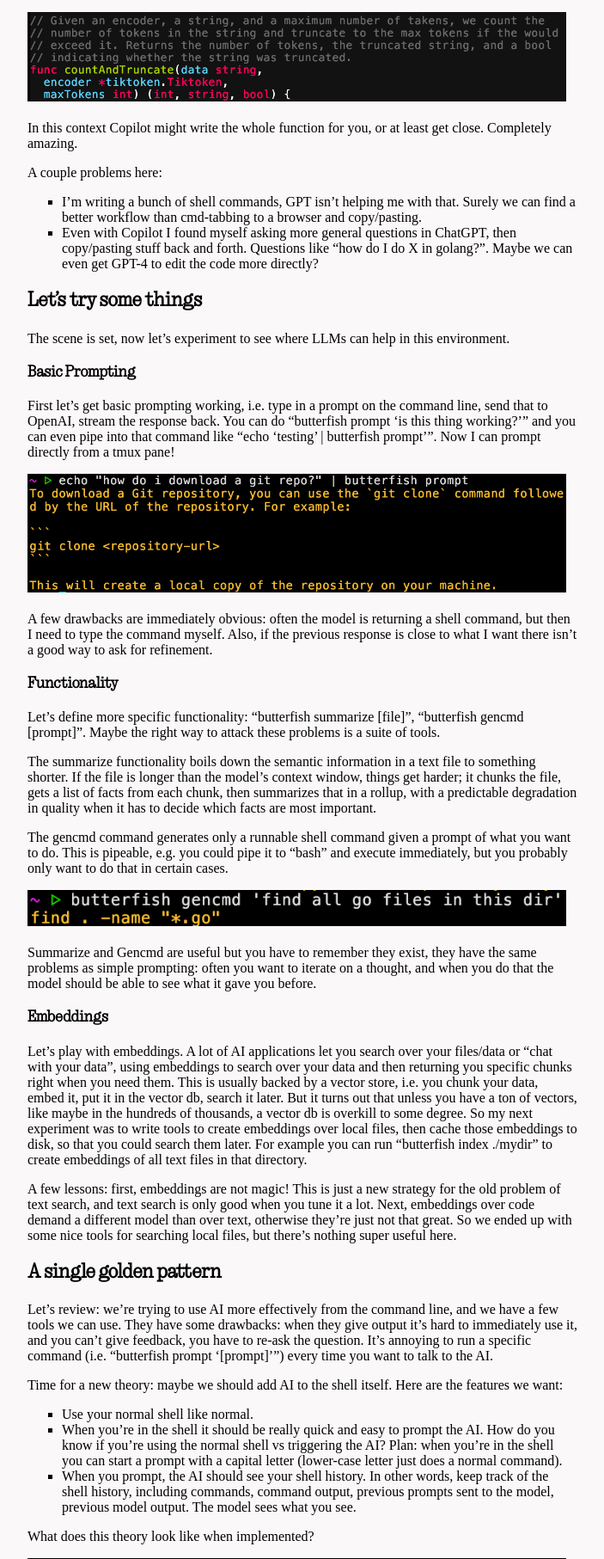
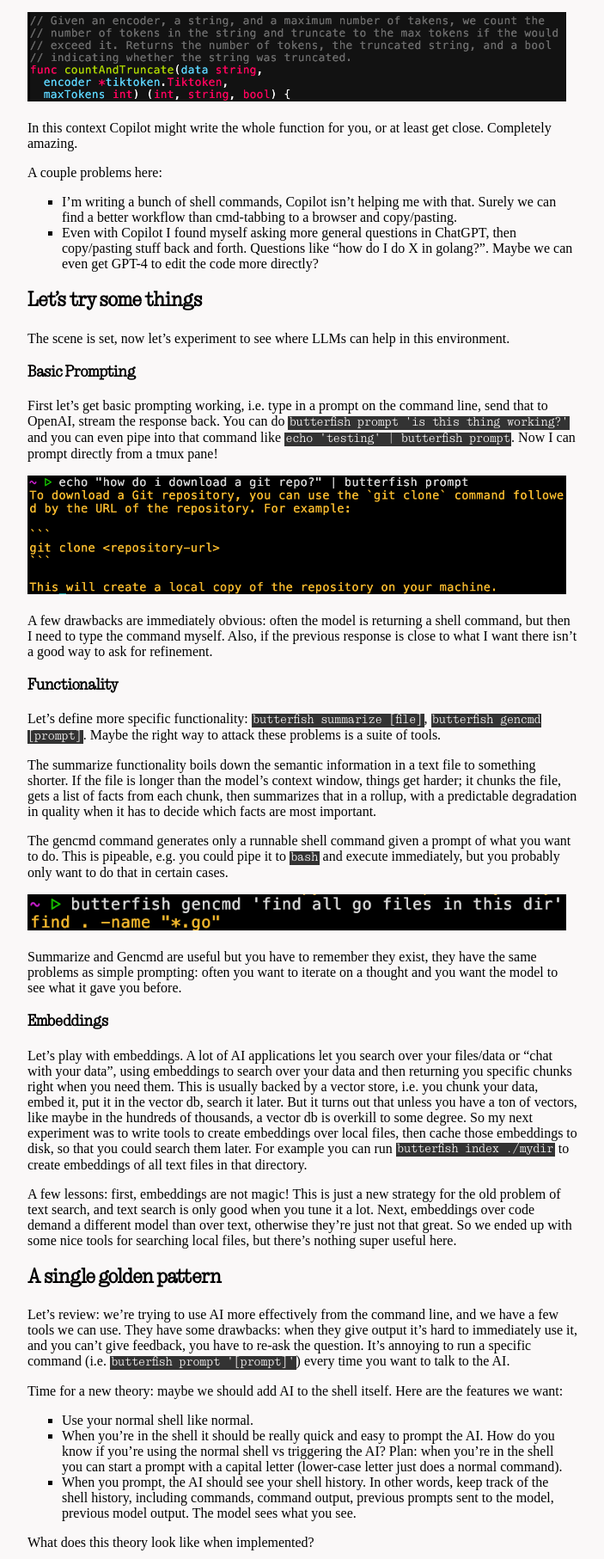
Before and after one commit to bakks/bakks.github.io, a PHP site: page /blog/20230927 in a window 1280 px wide. Shown: the part 1482-3295 px from the top of the page at 86% size, without its empty margins (288-991 px from the left). Run offline with PHP 8.4, Linux system fonts and the light colour scheme.

Commit message:
Editing blog post

```diff
--- a/blog/20230927/index.html
+++ b/blog/20230927/index.html
@@ -50,7 +50,7 @@
 
 <p>A couple problems here:
 <ul>
-  <li>I’m writing a bunch of shell commands, GPT isn’t helping me with that. Surely we can find a better workflow than cmd-tabbing to a browser and copy/pasting.</li>
+  <li>I’m writing a bunch of shell commands, Copilot isn’t helping me with that. Surely we can find a better workflow than cmd-tabbing to a browser and copy/pasting.</li>
   <li>Even with Copilot I found myself asking more general questions in ChatGPT, then copy/pasting stuff back and forth. Questions like “how do I do X in golang?”. Maybe we can even get GPT-4 to edit the code more directly?</li>
 </ul>
 
@@ -59,30 +59,30 @@
 
 
 <h3>Basic Prompting</h3>
-<p>First let’s get basic prompting working, i.e. type in a prompt on the command line, send that to OpenAI, stream the response back. You can do “butterfish prompt ‘is this thing working?’” and you can even pipe into that command like “echo ‘testing’ | butterfish prompt’”. Now I can prompt directly from a tmux pane!</p>
+<p>First let’s get basic prompting working, i.e. type in a prompt on the command line, send that to OpenAI, stream the response back. You can do <code>butterfish prompt 'is this thing working?'</code> and you can even pipe into that command like <code>echo 'testing' | butterfish prompt</code>. Now I can prompt directly from a tmux pane!</p>
 
 <a href="./image4.png"><img src="./image4.png"/></a>
 
 <p>A few drawbacks are immediately obvious: often the model is returning a shell command, but then I need to type the command myself. Also, if the previous response is close to what I want there isn’t a good way to ask for refinement.</p>
 
 <h3>Functionality</h3>
-<p>Let’s define more specific functionality: “butterfish summarize [file]”, “butterfish gencmd [prompt]”. Maybe the right way to attack these problems is a suite of tools.</p>
+<p>Let’s define more specific functionality: <code>butterfish summarize [file]</code>, <code>butterfish gencmd [prompt]</code>. Maybe the right way to attack these problems is a suite of tools.</p>
 
 <p>The summarize functionality boils down the semantic information in a text file to something shorter. If the file is longer than the model’s context window, things get harder; it chunks the file, gets a list of facts from each chunk, then summarizes that in a rollup, with a predictable degradation in quality when it has to decide which facts are most important.</p>
 
-<p>The gencmd command generates only a runnable shell command given a prompt of what you want to do. This is pipeable, e.g. you could pipe it to “bash” and execute immediately, but you probably only want to do that in certain cases.</p>
+<p>The gencmd command generates only a runnable shell command given a prompt of what you want to do. This is pipeable, e.g. you could pipe it to <code>bash</code> and execute immediately, but you probably only want to do that in certain cases.</p>
 
 <a href="./image8.png"><img src="./image8.png"/></a>
 
-<p>Summarize and Gencmd are useful but you have to remember they exist, they have the same problems as simple prompting: often you want to iterate on a thought, and when you do that the model should be able to see what it gave you before.</p>
+<p>Summarize and Gencmd are useful but you have to remember they exist, they have the same problems as simple prompting: often you want to iterate on a thought and you want the model to see what it gave you before.</p>
 
 <h3>Embeddings</h3>
-<p>Let’s play with embeddings. A lot of AI applications let you search over your files/data or “chat with your data”, using embeddings to search over your data and then returning you specific chunks right when you need them. This is usually backed by a vector store, i.e. you chunk your data, embed it, put it in the vector db, search it later. But it turns out that unless you have a ton of vectors, like maybe in the hundreds of thousands, a vector db is overkill to some degree. So my next experiment was to write tools to create embeddings over local files, then cache those embeddings to disk, so that you could search them later. For example you can run “butterfish index ./mydir” to create embeddings of all text files in that directory.</p>
+<p>Let’s play with embeddings. A lot of AI applications let you search over your files/data or “chat with your data”, using embeddings to search over your data and then returning you specific chunks right when you need them. This is usually backed by a vector store, i.e. you chunk your data, embed it, put it in the vector db, search it later. But it turns out that unless you have a ton of vectors, like maybe in the hundreds of thousands, a vector db is overkill to some degree. So my next experiment was to write tools to create embeddings over local files, then cache those embeddings to disk, so that you could search them later. For example you can run <code>butterfish index ./mydir</code> to create embeddings of all text files in that directory.</p>
 
 <p>A few lessons: first, embeddings are not magic! This is just a new strategy for the old problem of text search, and text search is only good when you tune it a lot. Next, embeddings over code demand a different model than over text, otherwise they’re just not that great. So we ended up with some nice tools for searching local files, but there’s nothing super useful here.</p>
 
 <h2>A single golden pattern</h2>
-<p>Let’s review: we’re trying to use AI more effectively from the command line, and we have a few tools we can use. They have some drawbacks: when they give output it’s hard to immediately use it, and you can’t give feedback, you have to re-ask the question. It’s annoying to run a specific command (i.e. “butterfish prompt ‘[prompt]’”) every time you want to talk to the AI.</p>
+<p>Let’s review: we’re trying to use AI more effectively from the command line, and we have a few tools we can use. They have some drawbacks: when they give output it’s hard to immediately use it, and you can’t give feedback, you have to re-ask the question. It’s annoying to run a specific command (i.e. <code>butterfish prompt '[prompt]'</code>) every time you want to talk to the AI.</p>
 
 <p>Time for a new theory: maybe we should add AI to the shell itself. Here are the features we want:
 <ul>
@@ -101,7 +101,7 @@ What does this theory look like when implemented?
 <p>
 Here’s an example of using butterfish shell, it demonstrates several features of this pattern:
 <ul>
-  <li><code>butterfish shell -v -m gpt-4</code> – This starts Butterfish Shell using GPT-4 as the prompting model, notice that when you run this the command line prompt (“~ >”) looks the same except for the fish now swimming in it.</li>
+  <li><code>butterfish shell -v -m gpt-4</code> – This starts Butterfish Shell using GPT-4 as the prompting model. It's the mostly the same, i.e. my custom prompt is still there! Butterfish adds the fish emoji to remind you it's active.</li>
   <li><code>ls *.go</code> – this is just a normal shell command.</li>
   <li><code>How do I do that recursively?</code> – with this prompt the LLM is interpreting the previous command and error.</li>
   <li><code>What about with grep?</code> – now we’re iterating on a previous LLM answer.</li>
@@ -124,13 +124,13 @@ Here’s an example of using butterfish shell, it demonstrates several features
 </ul>
 </p>
 
-<p>I went with that last option and wrote a “shell wrapper” that you run with the command “butterfish shell”. How does this work?</p>
+<p>I went with that last option and wrote a “shell wrapper” that you run with the command <code>butterfish shell</code>. How does this work?</p>
 
 <a href="./image6.png"><img src="./image6.png"/></a>
 
 <p>
 <ul>
-  <li>When you run “butterfish shell” in your terminal it starts an instance of your shell (e.g. /bin/zsh), then intercepts the shell’s input and output. This is why we call it a shell wrapper.</li>
+  <li>When you run <code>butterfish shell</code> in your terminal it starts an instance of your shell (e.g. <code>/bin/zsh</code>), then intercepts the shell’s input and output. This is why we call it a shell wrapper.</li>
   <li>Keyboard input and shell output are buffered in Butterfish’s in-memory history.</li>
   <li>Most input is forwarded directly to the shell, but when you start a prompt with a Capital Letter, that input is kept in Butterfish itself.</li>
   <li>When you submit a prompt Butterfish will call the OpenAI ChatGPT API, and stream the results back to the terminal (not to the shell).</li>
@@ -139,7 +139,7 @@ Here’s an example of using butterfish shell, it demonstrates several features
 
 <p>So Butterfish Shell can see the child shell’s i/o and do intelligent things. For example, this architecture enables AI-powered autocomplete by handling it within the Butterfish Shell component, until the user applies it, and it’s then sent to the System Shell. This architecture also means that you don’t have to change your existing bash or zsh setup, and hotkeys like Ctrl-R continue to work because we’re just forwarding on the System Shell’s i/o.</p>
 
-<p>This pattern requires keeping track of shell history, including your commands, the command output, the LLM prompts, and the LLM output. The <a href="https://platform.openai.com/docs/api-reference/chat/object">ChatGPT API</a> models context as a history of a conversation between a human role and an assistant role, this API matches our shell history concept fairly well. Perhaps an insight here is that the model can effectively interpret another type of history (e.g. shell i/o) as part of the conversation. Here’s a debug view of Butterfish, showing roughly what an API request and response looks like.</p>
+<p>This pattern requires keeping track of shell history, including your commands, the command output, the LLM prompts, and the LLM output. The <a href="https://platform.openai.com/docs/api-reference/chat/object">ChatGPT API</a> treats context as a history of a conversation between a human role and an assistant role, this API matches our shell history concept fairly well. Perhaps an insight here is that the model can effectively interpret another type of history (shell i/o) as part of the conversation. Here’s a debug view of Butterfish, showing roughly what an API request and response looks like.</p>
 
 <a href="./image2.png"><img src="./image2.png"/></a>
 
@@ -150,13 +150,12 @@ Here’s an example of using butterfish shell, it demonstrates several features
 <h2>There’s someone else in the room</h2>
 <p>Let's say you have an existing product and you want to add AI, what do you do? Here’s a mental model for LLM integration: “there’s someone else in the room”.</p>
 
-<p>Previously the room had the app and the user in it, now you’re adding another ‘person’. What does that person know? Does it see everything the user sees? What happens when that person says something? When do you hand over control to the person, when do they give it back? Maybe this is terribly abstract, but when writing Butterfish it was helpful to think of the AI’s role as “someone looking over my shoulder”.</p>
+<p>Previously the room had the app and the user in it, now you’re adding another ‘person’. The AI model accepts free-text input and output, and can take control, <em>like another person</em>. What does that person know? Do they see everything the user sees? What happens when that person says something? When do you hand over control to the person, when do they give it back? Maybe this is terribly abstract, but with Butterfish it was helpful to think of the AI’s role as “someone looking over my shoulder”.</p>
 
 <h2>Context Engineering</h2>
-<p>If you write software with LLMs you’ll quickly encounter “prompt engineering”, i.e. constructing your prompt to maximize the quality of the model’s output. Adding a clause like “think step by step in your answer” might make a huge difference. You may also want to include context in your prompt like the chat history, a document, search results, etc. In Butterfish this is the shell history.</p>
-
-<p>This context is part of the prompt, but engineering that context, such as searching a vector store, is distinct enough that I think of it as its own problem. This “context engineering” is the difference in what the LLM knows outside of its training data, and may be the hard part of building LLM applications. If you’re generating code that should go inside your codebase, for example, it’s critically important to give the model the right context in terms of what the rest of your code looks like, what libraries and interfaces it should use, etc. The critical constraint, of course, is the model’s context window size. If you can’t hand over everything in the context, you need to prioritize aggressively.</p>
-
+<p>If you write software with LLMs you’ll quickly encounter “prompt engineering”, i.e. constructing your prompt to maximize the quality of the model’s output. Adding a clause like “think step by step in your answer” might make a huge difference. You may also want to include context in your prompt like the chat history, a document, search results, etc.
+This context is part of the prompt, but engineering that context, such as searching a vector store, is distinct enough that I think of it as its own problem. This “context engineering” is the difference in what the LLM knows outside of its training data.
+</p>
 <p>
 Some reasons Butterfish works well:
 <ul>
@@ -171,15 +170,19 @@ Some reasons Butterfish works well:
 Here’s an example: we try to run a program, we see an error, we print the file, then we ask a question about it all (“why did that code produce that error”). Printing the file puts the file in the context, in other words the user is implicitly engineering the LLM context in a way that feels natural. Of course this doesn’t work the same way if the code is thousands of lines long, but that’s natural in the sense that if the text doesn’t fit on a single terminal screen then it also doesn’t fit into LLM context.
 </p>
 
+<p>
+Figuring out the right context is the hard part of a lot of LLM apps. For example, If you’re generating code in an existing codebase you'll need to figure out what code to show the model, otherwise how will it know about your functions or classes. The critical constraint, of course, is the model’s context window size, which means you need to find the right code to hand it. Finding the right code to solve a problem may be just as hard as generating new code, which matches my experience writing code as a human!
+</p>
+
 <h2>Agents require a new framework</h2>
 <p>
-Butterfish includes an agentic mode that allows the LLM to generate and execute shell commands in pursuit of a goal that you give it. You activate this mode by starting a command with a capital letter, for example “!Find the largest file in this directory”. You can let it execute commands without confirmation by prefixing with “!!” instead of “!”.
+Butterfish includes an agentic mode that allows the LLM to generate and execute shell commands in pursuit of a goal that you give it. You activate this mode by starting a command with a capital letter, for example <code>!Find the largest file in this directory</code>. You can let it execute commands without confirmation by prefixing with <code>!!</code> instead of <code>!</code>.
 </p>
 
 <a href="./image10.png"><img src="./image10.png"/></a>
 
 <p>
-It’s really cool when this strategy works, and when it doesn’t work it has yet to delete all my local files. If the model suggests a command that doesn’t work, it will iterate on that command to find a new one, that’s pretty cool.
+It’s really cool when this strategy works, and when it doesn’t work it doesn't delete all your files (at least I've never seen that, good luck out there). If the model suggests a command that doesn’t work, it will iterate on that command to find a new one, that’s pretty cool.
 </p>
 
 <p>
--- a/blog/style.css
+++ b/blog/style.css
@@ -37,7 +37,7 @@ h3 {
 code {
   font-family: NTypeMono, monospace;
   font-size: 0.9em;
-  padding: 0.2em;
+  padding: 0.1em;
   background-color: #333;
   color: #faf8f8;
 }
```
